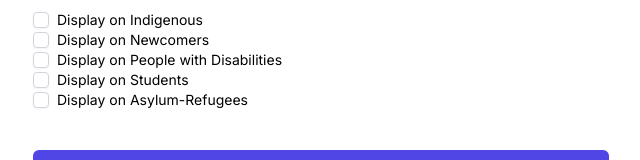
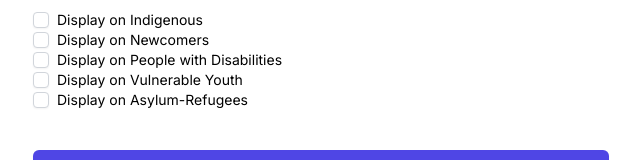
Before and after one commit to Vero-Ventures/job-bank, a Next.js app: page /admin-panel/postingDetails in a window 1280 px wide. Shown: the part 928-1088 px from the top of the page, without its empty margins (319-959 px from the left). Built offline with nearby package versions, Linux system fonts and the light colour scheme; no server answers.

Commit message:
changed students to vulnerable youth

```diff
--- a/src/components/ui/checkboxGroup.jsx
+++ b/src/components/ui/checkboxGroup.jsx
@@ -18,7 +18,7 @@ function CheckboxGroup({ formData, handleChange }) {
     'Indigenous',
     'Newcomers',
     'People with Disabilities',
-    'Students',
+    'Vulnerable Youth',
     'Asylum-Refugees',
   ];
   const siteKeys = Object.keys(formData).filter(key => key.startsWith('site'));
```
